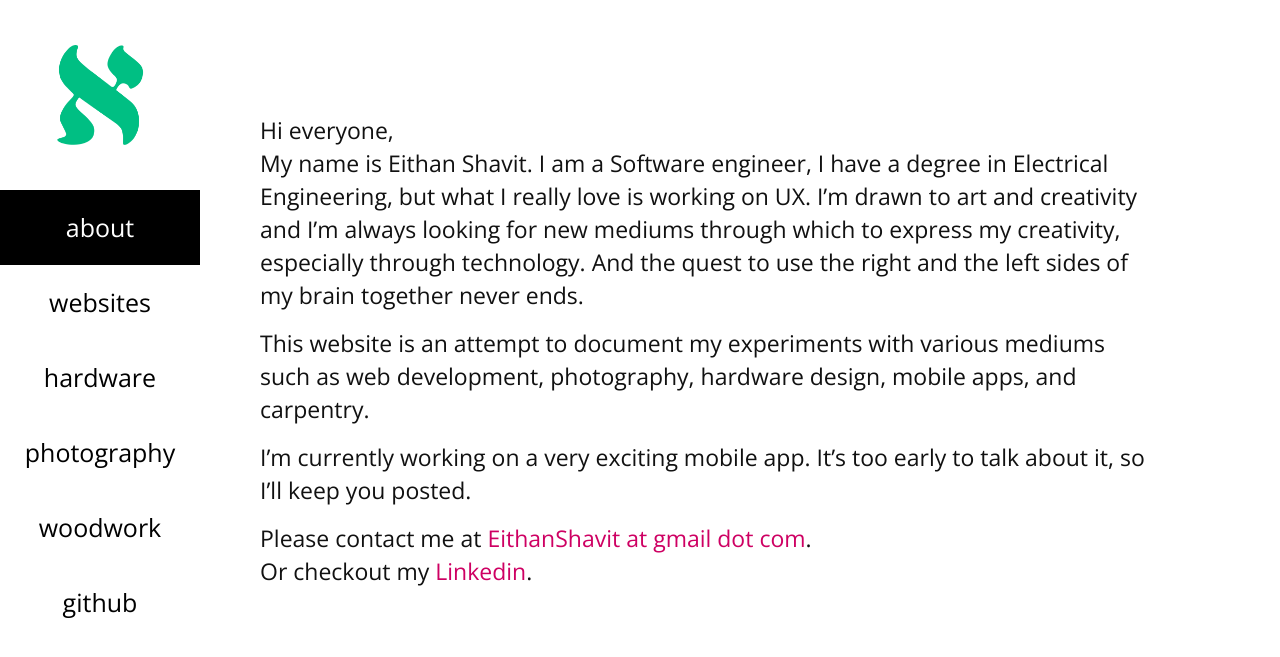
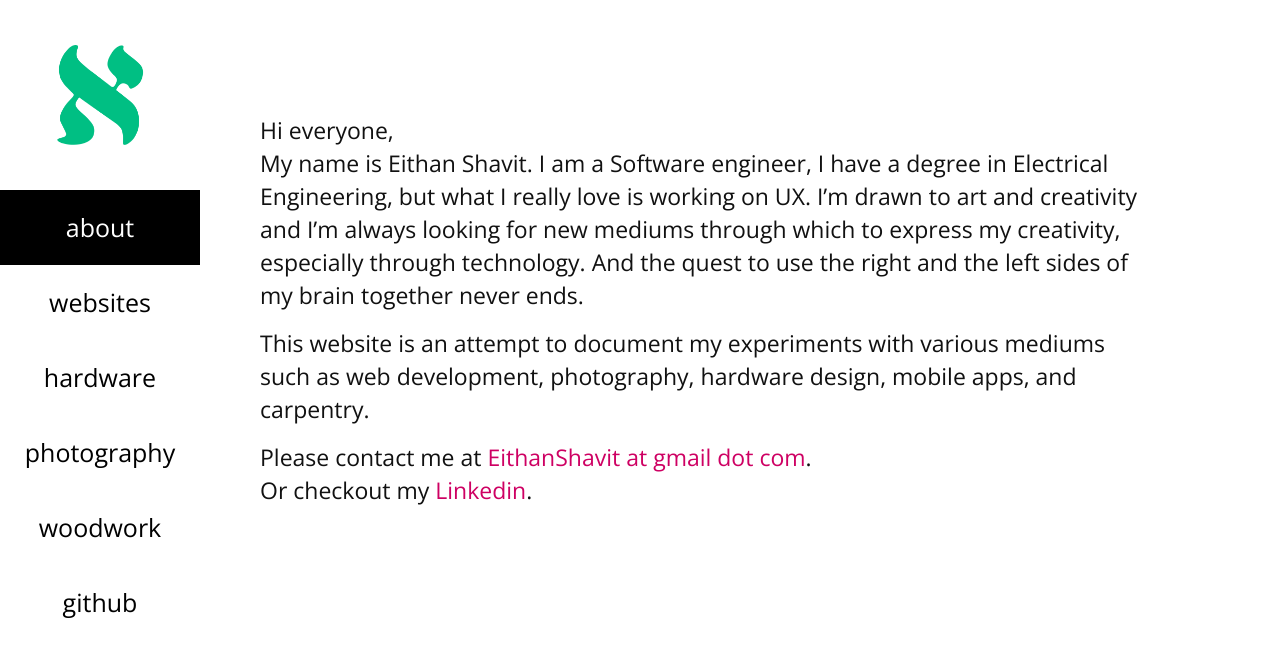
Before and after one commit to eithanshavit/eithanshavit.github.io, a Jekyll site: the page built from about.md, in a window 1280 px wide. Shown: the top 657 px of the page. Built offline with Jekyll 4.4.1, drawn with Linux system fonts in a browser that asks for light colours.

Commit message:
Updating about page

```diff
--- a/about.md
+++ b/about.md
@@ -10,7 +10,5 @@ My name is Eithan Shavit. I am a Software engineer, I have a degree in Electrica
 
 This website is an attempt to document my experiments with various mediums such as web development, photography, hardware design, mobile apps, and carpentry.
 
-I'm currently working on a very exciting mobile app. It's too early to talk about it, so I'll keep you posted.
-
 Please contact me at *EithanShavit at gmail dot com*.
 Or checkout my [Linkedin](https://www.linkedin.com/pub/eithan-shavit/2a/773/242).
```
